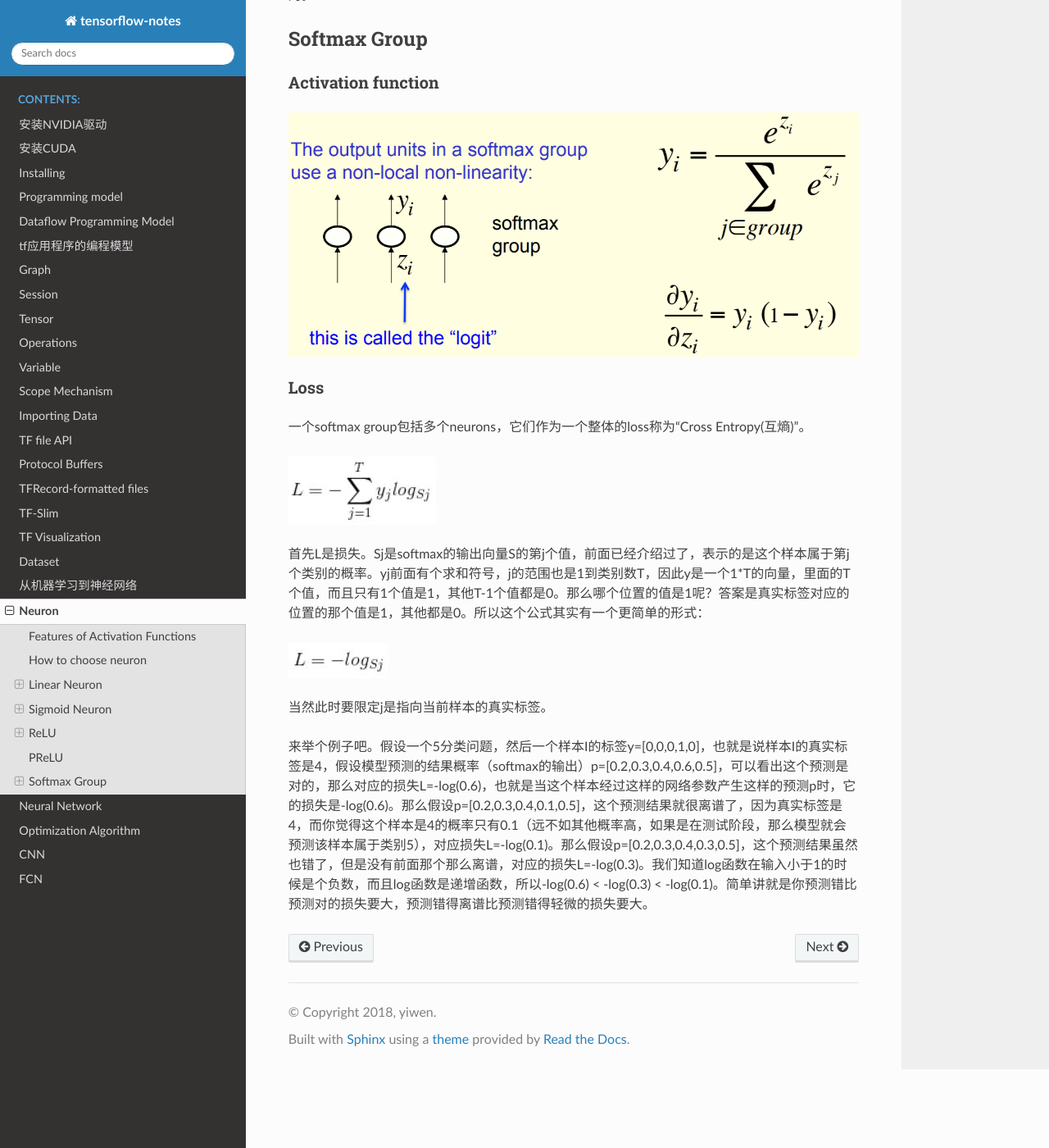
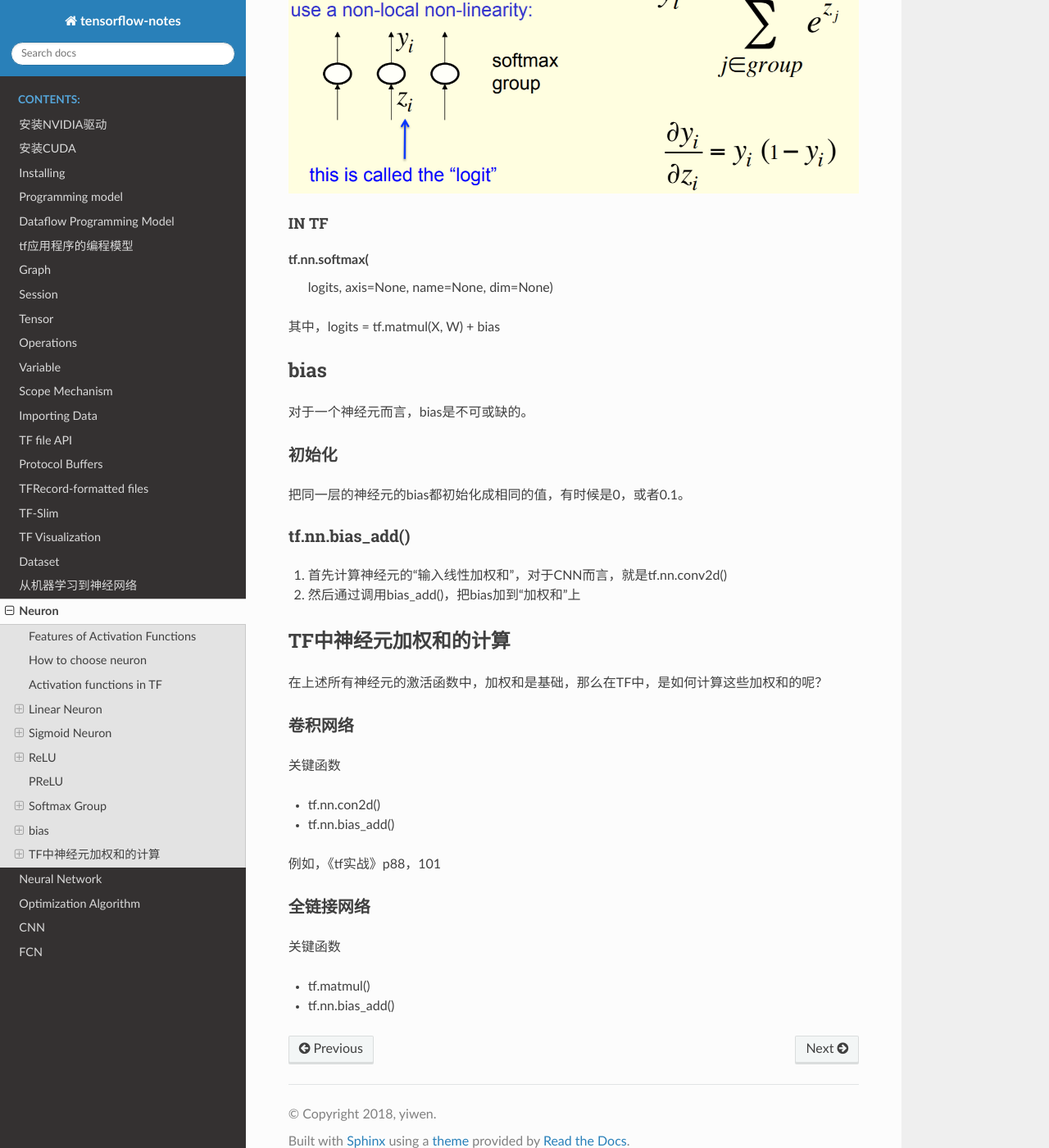
Before and after one commit to yiwenliu/tensorflow-notes, a Sphinx documentation site: the page built from source/neuron.rst, in a window 1280 px wide and 1400 px high, scrolled down 3890 px. Shown: the whole window at 82% size. Built offline with Sphinx 7.4.7 and the Read the Docs theme 2.0.0, drawn with Linux system fonts in a browser that asks for light colours; some of the changed text lies outside the part shown.

Commit message:
20180909

```diff
--- a/source/CNN.rst
+++ b/source/CNN.rst
@@ -110,6 +110,8 @@
 
 3. （副作用）丢失物体的精准位置信息，在一些识别场景——需要用到"precise spatial relationship between high-level parts"中，就有问题。例如，识别眼睛和鼻子
 
+4. 池化的尺寸和步长不一致，可以增加数据的丰富性，一般，尺寸>步长
+
 多层结构的意义
 ^^^^^^^^^^^^^^^^^^^^
 较浅的卷积层（靠前的）的感受域比较小，学习感知细节部分的能力强，较深的隐藏层 (靠后的)感受域相对较大，适合学习较为整体的、相对更宏观一些的特征。
@@ -145,3 +147,12 @@
 http://www.jianshu.com/p/c9f66bc8f96c
 
 `this article <http://blog.csdn.net/u012162613/article/details/44261657>`_ 中的“Dropout”部分讲的很好
+
+Implementation In TF
+----------------------------
+可以参考《tf实战》p88, p101。
+
+有几点需要注意：
+
+1. 激活函数不能丢
+2. 卷积后还要加上bias，才能作为激活函数的输入
--- a/source/NN.rst
+++ b/source/NN.rst
@@ -59,16 +59,47 @@
 
 例如，在AlexNet中，使用ReLU neuron替代了sigmoid neuron，成功解决了Sigmoid在网络较深时的梯度弥撒问题。
 
+Construct a NN in TF
+---------------------------
+
 Network Cost Function
 ------------------------
 Definition
 ^^^^^^^^^^^^
-- output layer的neuron model的cost function是整个神经网络的loss的主要组成部分
-- 对于mini batch learning method而言，整个神经网络的cost function被定义为“mini batch中每个sample的loss的均值”，e.g.
+- output layer的neuron model决定了整个神经网络的loss的计算方式
+- 对于mini/full batch learning method而言，整个神经网络的cost function被定义为“batch中每个sample的loss的均值”
+
+回归场景的loss
+^^^^^^^^^^^^^^^^^^^^
+Euclidean(欧几里德) loss
 
 （from Andrew Ng Week6）
 
 .. image:: img/cost-func.png
+
+二分类场景的loss
+^^^^^^^^^^^^^^^^^^^^
+使用sigmoid neuron作为output layer
+
+.. image:: img/sigmoid-loss.png
+
+多分类场景的loss
+^^^^^^^^^^^^^^^^^^^^
+一个softmax group包括多个neurons，它们作为一个整体作为output layer时的loss称为“Cross Entropy(互熵)”。下图是“一条训练数据”的loss计算方法。
+
+.. image:: img/softmax-loss-1.jpg
+
+首先L是损失。Sj是softmax的输出向量S的第j个值，前面已经介绍过了，表示的是这个样本属于第j个类别的概率。yj前面有个求和符号，j的范围也是1到类别数T，因此y是一个1*T的向量，里面的T个值，而且只有1个值是1，其他T-1个值都是0。那么哪个位置的值是1呢？答案是真实标签对应的位置的那个值是1，其他都是0。所以这个公式其实有一个更简单的形式：
+
+.. image:: img/softmax-loss-2.jpg
+
+当然此时要限定j是指向当前样本的真实标签。
+
+来举个例子吧。假设一个5分类问题，然后一个样本I的标签y=[0,0,0,1,0]，也就是说样本I的真实标签是4，假设模型预测的结果概率（softmax的输出）p=[0.2,0.3,0.4,0.6,0.5]，可以看出这个预测是对的，那么对应的损失L=-log(0.6)，也就是当这个样本经过这样的网络参数产生这样的预测p时，它的损失是-log(0.6)。那么假设p=[0.2,0.3,0.4,0.1,0.5]，这个预测结果就很离谱了，因为真实标签是4，而你觉得这个样本是4的概率只有0.1（远不如其他概率高，如果是在测试阶段，那么模型就会预测该样本属于类别5），对应损失L=-log(0.1)。那么假设p=[0.2,0.3,0.4,0.3,0.5]，这个预测结果虽然也错了，但是没有前面那个那么离谱，对应的损失L=-log(0.3)。我们知道log函数在输入小于1的时候是个负数，而且log函数是递增函数，所以-log(0.6) < -log(0.3) < -log(0.1)。简单讲就是你预测错比预测对的损失要大，预测错得离谱比预测错得轻微的损失要大。
+
+Implementation in TF
++++++++++++++++++++++++++++
+《tf实战》p90 def loss()
 
 .. _error-surface:
 
--- a/source/neuron.rst
+++ b/source/neuron.rst
@@ -21,6 +21,10 @@
 
 选择不同的神经元，意味着选了不同的激励函数，这到底对神经网络和计算过程会产生怎样的影响？
 
+Activation functions in TF
+-----------------------------
+https://www.tensorflow.org/api_guides/python/nn#Activation_Functions
+
 Linear Neuron
 ----------------
 
@@ -29,23 +33,16 @@
 
 .. image:: img/linear-neuron.png
 
-Loss
-^^^^^^^^^
-Euclidean(欧几里德) loss
 
 Sigmoid Neuron
 ----------------
+这种神经元常用于二分类的深度学习的output layer
+
 Activation Function
 ^^^^^^^^^^^^^^^^^^^^^^^^^
 这种神经元就具有如下4个特征：非线性，单调，可微，值受限。所以，就很好啊，使用很广。
 
 .. image:: img/sigmoid-neurons.png
-
-Loss
-^^^^^^
-这种神经元常用于二分类的深度学习中，所以单个神经元的loss的计算公式是，
-
-.. image:: img/sigmoid-loss.png
 
 ReLU
 ----------------
@@ -55,7 +52,14 @@
 
 首次应用
 ^^^^^^^^^^
-AlexNet，成功解决了sigmoid在网络较深时的梯度弥撒问题
+AlexNet中，除了最后一层softmax，所有的卷积以及全连接输出，都一ReLU为激活函数。以此成功解决了sigmoid在网络较深时的梯度弥撒问题。见，《tf实战》p101
+
+
+In TF
+^^^^^^^^
+tf.nn.relu(
+    features,
+    name=None)
 
 PReLU
 ----------------
@@ -83,16 +87,45 @@
 
 .. image:: img/softmax-neuron.png
 
-Loss
+IN TF
++++++++++
+tf.nn.softmax(
+    logits,
+    axis=None,
+    name=None,
+    dim=None)
+
+其中，logits = tf.matmul(X, W) + bias
+
+bias
+--------
+对于一个神经元而言，bias是不可或缺的。
+
+初始化
 ^^^^^^^^^
-一个softmax group包括多个neurons，它们作为一个整体的loss称为“Cross Entropy(互熵)”。
+把同一层的神经元的bias都初始化成相同的值，有时候是0，或者0.1。
 
-.. image:: img/softmax-loss-1.jpg
+tf.nn.bias_add()
+^^^^^^^^^^^^^^^^^^^^^^^
+1. 首先计算神经元的“输入线性加权和”，对于CNN而言，就是tf.nn.conv2d()
+2. 然后通过调用bias_add()，把bias加到“加权和”上
 
-首先L是损失。Sj是softmax的输出向量S的第j个值，前面已经介绍过了，表示的是这个样本属于第j个类别的概率。yj前面有个求和符号，j的范围也是1到类别数T，因此y是一个1*T的向量，里面的T个值，而且只有1个值是1，其他T-1个值都是0。那么哪个位置的值是1呢？答案是真实标签对应的位置的那个值是1，其他都是0。所以这个公式其实有一个更简单的形式：
+TF中神经元加权和的计算
+-------------------------
+在上述所有神经元的激活函数中，加权和是基础，那么在TF中，是如何计算这些加权和的呢？
 
-.. image:: img/softmax-loss-2.jpg
+卷积网络
+^^^^^^^^^^^^
+关键函数
 
-当然此时要限定j是指向当前样本的真实标签。
+- tf.nn.con2d()
+- tf.nn.bias_add()
 
-来举个例子吧。假设一个5分类问题，然后一个样本I的标签y=[0,0,0,1,0]，也就是说样本I的真实标签是4，假设模型预测的结果概率（softmax的输出）p=[0.2,0.3,0.4,0.6,0.5]，可以看出这个预测是对的，那么对应的损失L=-log(0.6)，也就是当这个样本经过这样的网络参数产生这样的预测p时，它的损失是-log(0.6)。那么假设p=[0.2,0.3,0.4,0.1,0.5]，这个预测结果就很离谱了，因为真实标签是4，而你觉得这个样本是4的概率只有0.1（远不如其他概率高，如果是在测试阶段，那么模型就会预测该样本属于类别5），对应损失L=-log(0.1)。那么假设p=[0.2,0.3,0.4,0.3,0.5]，这个预测结果虽然也错了，但是没有前面那个那么离谱，对应的损失L=-log(0.3)。我们知道log函数在输入小于1的时候是个负数，而且log函数是递增函数，所以-log(0.6) < -log(0.3) < -log(0.1)。简单讲就是你预测错比预测对的损失要大，预测错得离谱比预测错得轻微的损失要大。
+例如，《tf实战》p88，101
+
+全链接网络
+^^^^^^^^^^^^^
+关键函数
+
+- tf.matmul()
+- tf.nn.bias_add()
--- a/source/opt_ algorithm.rst
+++ b/source/opt_ algorithm.rst
@@ -190,6 +190,8 @@
 ^^^^^^^^^^^^^^^^^^^
 .. image:: img/l2-reg.png
 
+从《tf实战》5.3的例子看出，在一个神经网络中，并非要对每一层的weights进行penalization。书中的例子，只对全连接层进行了penalization,而对于前面的卷积层、后面的softmax都没有进行这个操作。
+
 Dropout
 ^^^^^^^^^
 详见 :ref:`CNN-Dropout <dropout>`
```
Also changed, not shown: source/dataset.rst (+7 -0 lines).
